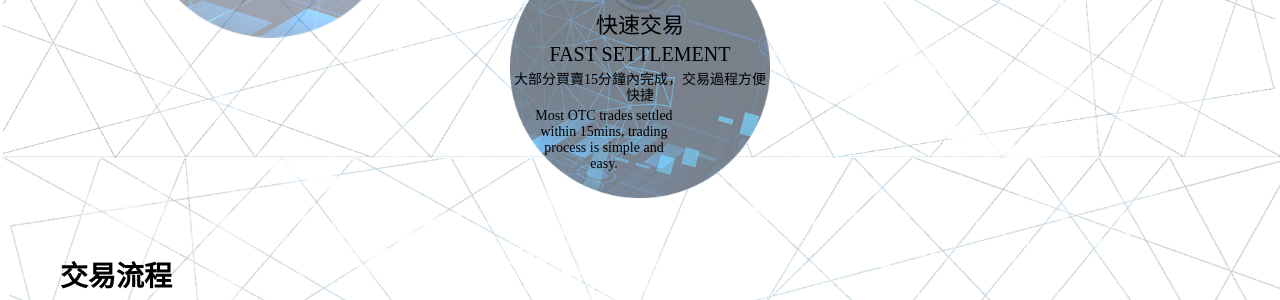
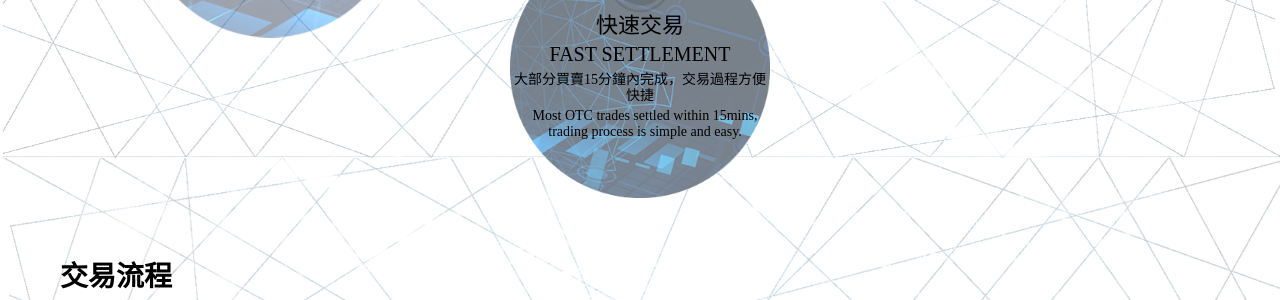
Before and after one commit to littlerock1215/myweb, a CodeIgniter app: page /database/ in a window 1280 px wide. Shown: the part 932-1232 px from the top of the page. Run offline with CodeIgniter, Linux system fonts and the light colour scheme; data that the repository does not hold is empty; some libraries are stand-ins or nearby versions; grey boxes are pictures that could not be loaded.

Commit message:
rock fix detail

```diff
--- a/sass/home.scss
+++ b/sass/home.scss
@@ -1056,8 +1056,14 @@ textarea.box_input{
 
         p.circle_content_en{
 
-            width: 140px;
-            margin-left: 24px;
+            width: 230px;
+            margin-left: 20px;
+
+            @include susy-breakpoint($mobile){
+
+                width: 140px;
+                margin-left: 24px;
+            }
         }
     }
 
--- a/stylesheets/home.css
+++ b/stylesheets/home.css
@@ -918,8 +918,12 @@ textarea.box_input {
       #how_to_trade_block .circle_middle p.circle_title {
         margin-top: 60px; } }
     #how_to_trade_block .circle_middle p.circle_content_en {
-      width: 140px;
-      margin-left: 24px; }
+      width: 230px;
+      margin-left: 20px; }
+      @media (max-width: 550px) {
+        #how_to_trade_block .circle_middle p.circle_content_en {
+          width: 140px;
+          margin-left: 24px; } }
   #how_to_trade_block .circle_right {
     position: absolute;
     background: url(../images/right_circle_new.gif) no-repeat;
```
